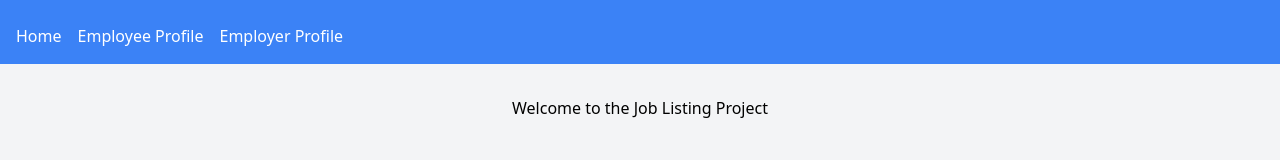
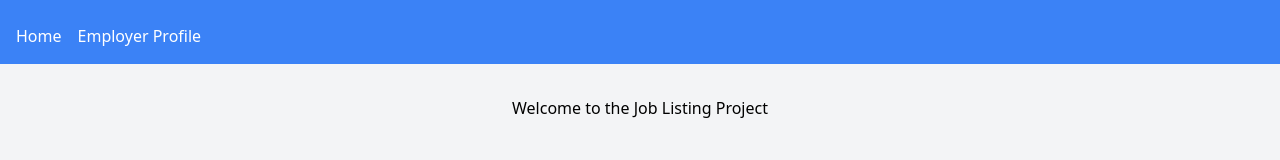
Before and after one commit to ZiyandaPetela/Job-Listing, a React (Vite) app: page / in a window 1280 px wide. Shown: the top 160 px of the page. Built offline with nearby package versions, Linux system fonts and the light colour scheme.

Commit message:
added routing to the page

```diff
--- a/src/App.jsx
+++ b/src/App.jsx
@@ -1,7 +1,6 @@
 /* eslint-disable no-unused-vars */
 import React from "react";
 import { BrowserRouter as Router, Routes, Route, Link } from "react-router-dom";
-import EmployeeProfileForm from "../src/Components/EmployeeProfileForm"; // Import EmployeeProfileForm from employees.jsx
 import EmployerProfileForm from "../src/Components/EmployerProfileForm";
 
 function App() {
@@ -17,11 +16,8 @@ function App() {
                   Home
                 </Link>
               </li>
-              <li>
-                <Link to="/employee-profile" className="text-white">
-                  Employee Profile
-                </Link>
-              </li>
+
+
               <li>
                 <Link to="/employer-profile" className="text-white">
                   Employer Profile
@@ -34,7 +30,6 @@ function App() {
         {/* Define Routes */}
         <Routes>
           <Route path="/" element={<h2 className="text-center mt-8">Welcome to the Job Listing Project</h2>} />
-          <Route path="/employee-profile" element={<EmployeeProfileForm />} />
           <Route path="/employer-profile" element={<EmployerProfileForm />} />
         </Routes>
 
```
